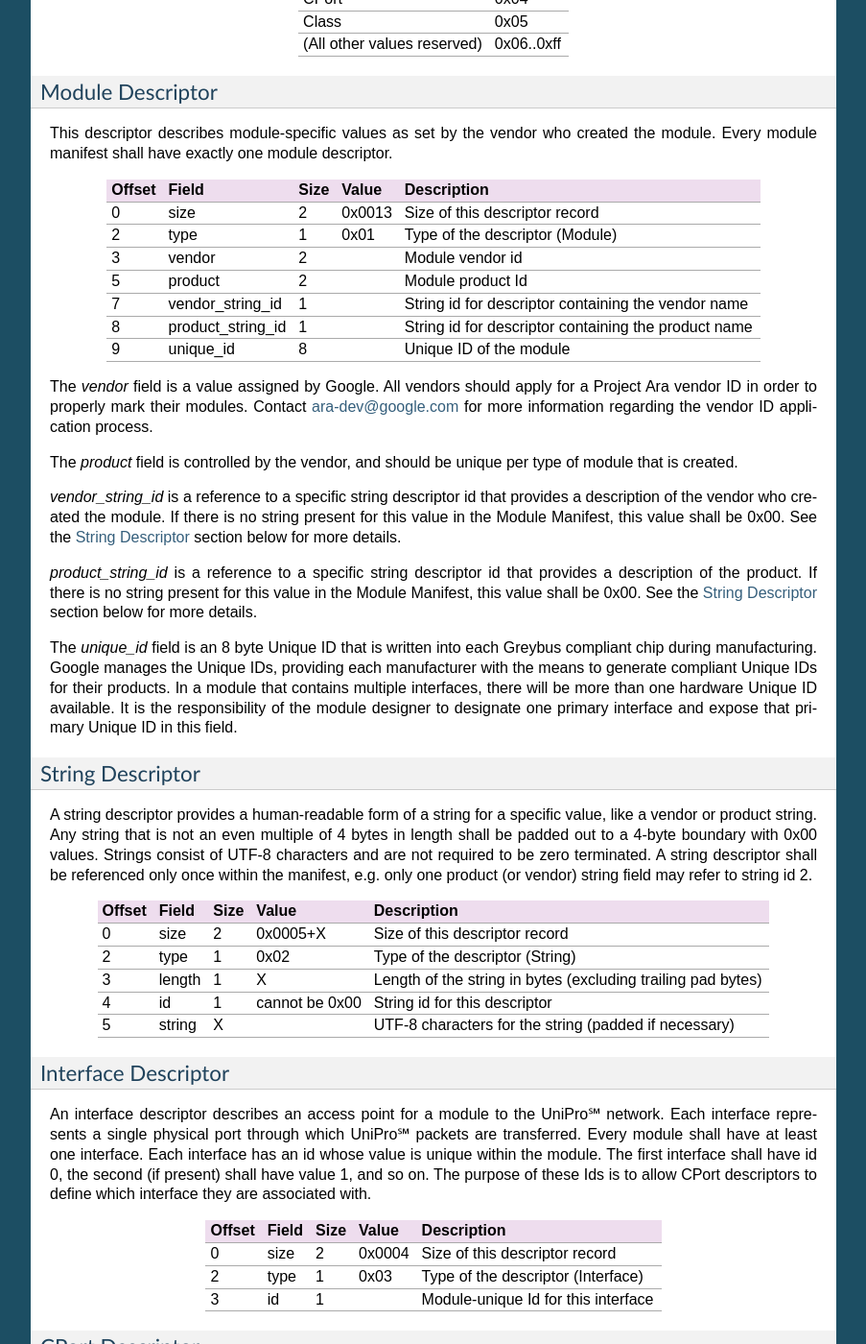
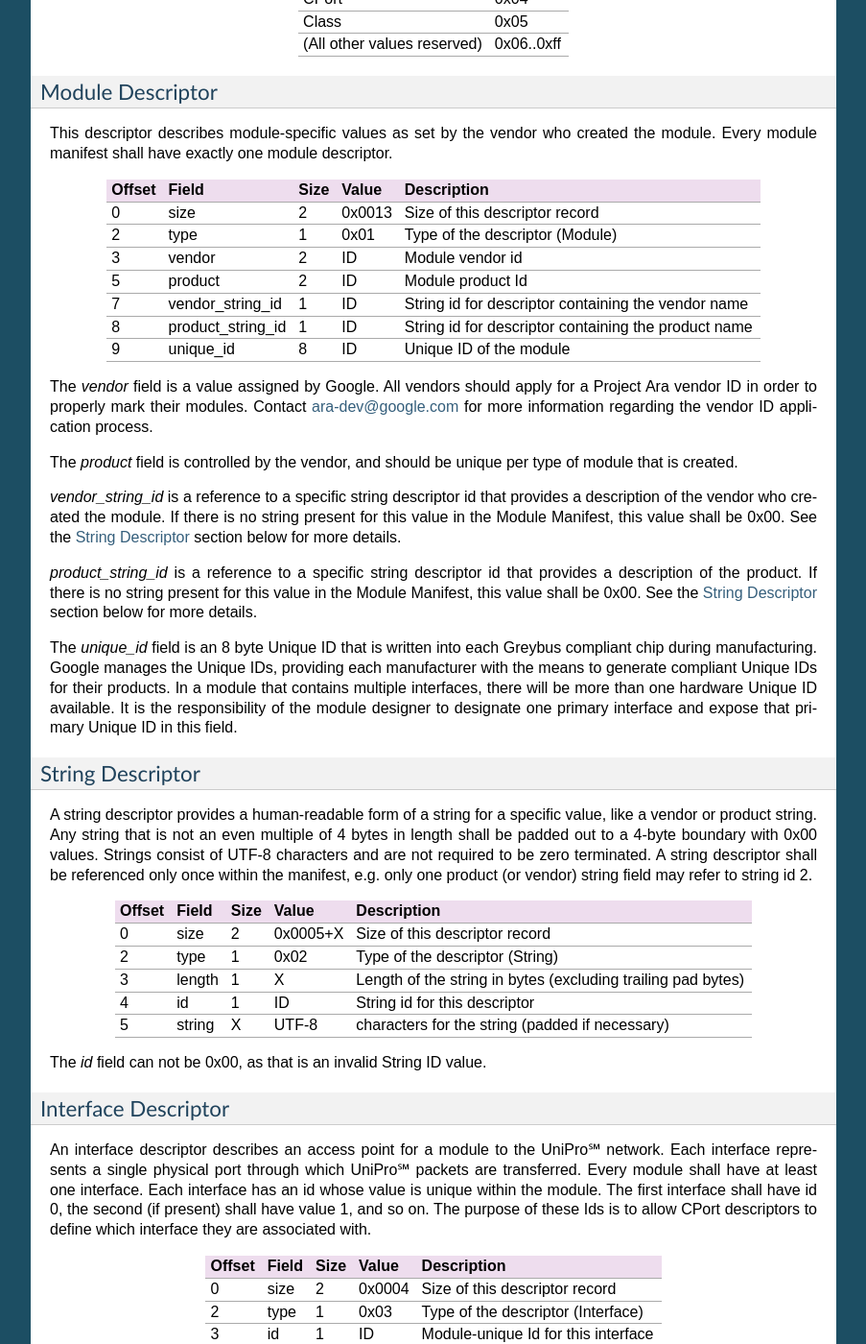
Before and after one commit to projectara/greybus-spec, a Sphinx documentation site: the page built from source/module_info.rst, in a window 1280 px wide and 1400 px high, scrolled down 1704 px. Shown: the whole window at 96% size, without its empty margins (198-1101 px from the left). Built offline with Sphinx 7.4.7, drawn with Linux system fonts in a browser that asks for light colours.

Commit message:
Module Information: fill in blank table values
The "Value" table field has been left blank in lots of places, fix that,
filling it in with the correct value as needed for all tables in this
file.

Reviewed-by: Marti Bolivar <mbolivar@leaflabs.com>
Signed-off-by: Greg Kroah-Hartman <greg@kroah.com>

```diff
--- a/source/module_info.rst
+++ b/source/module_info.rst
@@ -193,31 +193,31 @@ module descriptor.
    * - 3
      - vendor
      - 2
-     -
+     - ID
      - Module vendor id
 
    * - 5
      - product
      - 2
-     -
+     - ID
      - Module product Id
 
    * - 7
      - vendor_string_id
      - 1
-     -
+     - ID
      - String id for descriptor containing the vendor name
 
    * - 8
      - product_string_id
      - 1
-     -
+     - ID
      - String id for descriptor containing the product name
 
    * - 9
      - unique_id
      - 8
-     -
+     - ID
      - Unique ID of the module
 
 The *vendor* field is a value assigned by Google.  All vendors should
@@ -291,14 +291,16 @@ vendor) string field may refer to string id 2.
    * - 4
      - id
      - 1
-     - cannot be 0x00
+     - ID
      - String id for this descriptor
 
    * - 5
      - string
      - X
-     -
-     - UTF-8 characters for the string (padded if necessary)
+     - UTF-8
+     - characters for the string (padded if necessary)
+
+The *id* field can not be 0x00, as that is an invalid String ID value.
 
 Interface Descriptor
 ^^^^^^^^^^^^^^^^^^^^
@@ -336,7 +338,7 @@ associated with.
    * - 3
      - id
      - 1
-     -
+     - ID
      - Module-unique Id for this interface
 
 CPort Descriptor
@@ -380,19 +382,19 @@ Class Protocols below.
    * - 3
      - interface
      - 1
-     -
+     - ID
      - Interface Id this CPort is associated with
 
    * - 4
      - id
      - 2
-     -
+     - ID
      - Id (destination address) of the CPort
 
    * - 6
      - protocol
      - 1
-     -
+     - Number
      - Protocol used for this CPort
 
 The *id* field is the CPort identifier used by other modules to direct
```
Also changed, not shown: other parts of source/module_info.rst (+1 -1 lines).
